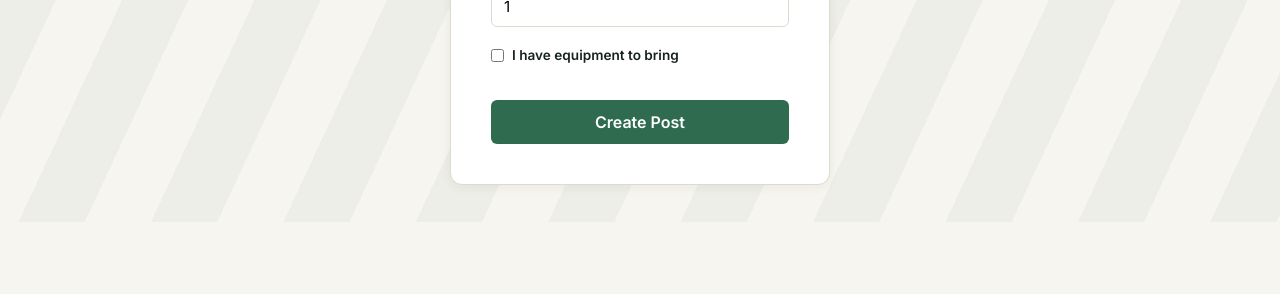
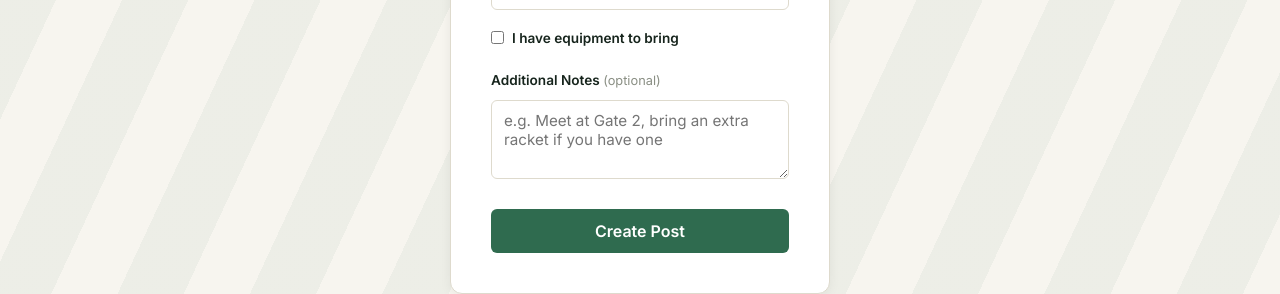
Before and after one commit to Satwik200500/Khelega-A-Sports-Meetup-Idea, a React (Vite) app in the folder frontend/: page /create-post in a window 1280 px wide. Shown: the part 590-884 px from the top of the page. Before the commit the page ends 812 px from the top, so only its background shows below. Built offline with nearby package versions, Linux system fonts and the light colour scheme; no server answers; sample sign-in values are in the browser's storage.

Commit message:
feat: add optional notes field to posts, fix accidental scroll on players needed input

```diff
--- a/frontend/src/index.css
+++ b/frontend/src/index.css
@@ -657,3 +657,27 @@ input, select {
   overflow: hidden;
   pointer-events: none;
 }
+
+textarea {
+  font-family: var(--font-body);
+  padding: 10px 12px;
+  border: 1px solid var(--color-border);
+  border-radius: 6px;
+  font-size: 0.95rem;
+  width: 100%;
+  resize: vertical;
+}
+
+.label-optional {
+  color: var(--color-muted);
+  font-weight: 400;
+  font-size: 0.8rem;
+}
+
+.post-notes {
+  background-color: var(--color-bg);
+  border-radius: 6px;
+  padding: 10px 12px;
+  font-size: 0.85rem;
+  margin-top: 4px;
+}
--- a/frontend/src/pages/CreatePost.jsx
+++ b/frontend/src/pages/CreatePost.jsx
@@ -15,6 +15,7 @@ function CreatePost() {
   const [hasEquipment, setHasEquipment] = useState(false);
   const [error, setError] = useState("");
   const [otherSportName, setOtherSportName] = useState("");
+  const [notes, setNotes] = useState("");
 
   const debounceRef = useRef(null);
   const navigate = useNavigate();
@@ -60,6 +61,7 @@ function CreatePost() {
       latitude: coords?.latitude,
       longitude: coords?.longitude,
       otherSportName: sport === "Other" ? otherSportName : undefined,
+      notes,
     });
     navigate("/feed");
   } catch (err) {
@@ -131,6 +133,7 @@ function CreatePost() {
           min="1"
           value={playersNeeded}
           onChange={(e) => setPlayersNeeded(e.target.value)}
+          onWheel={(e) => e.target.blur()}
           required
         />
 
@@ -143,6 +146,15 @@ function CreatePost() {
           I have equipment to bring
         </label>
 
+        <label>Additional Notes <span className="label-optional">(optional)</span></label>
+          <textarea
+            value={notes}
+            onChange={(e) => setNotes(e.target.value)}
+            placeholder="e.g. Meet at Gate 2, bring an extra racket if you have one"
+            maxLength={300}
+            rows={3}
+          />
+
         <button className="btn-primary" type="submit">Create Post</button>
 
         {error && <p className="form-error">{error}</p>}
--- a/frontend/src/pages/PostDetail.jsx
+++ b/frontend/src/pages/PostDetail.jsx
@@ -82,6 +82,7 @@ function PostDetail() {
           <p>{post.hasEquipment ? "🏸 Equipment provided" : "🎒 Bring your own equipment"}</p>
           <p>{spotsLeft} of {post.playersNeeded} spots left</p>
           <p className="post-creator">Organized by {post.createdBy?.name}</p>
+          {post.notes && <p className="post-notes">📝 {post.notes}</p>}
         </div>
 
         {post.latitude && post.longitude && (
```
Also changed, not shown: 2 other files (tests, documents, lock files or other folders).
